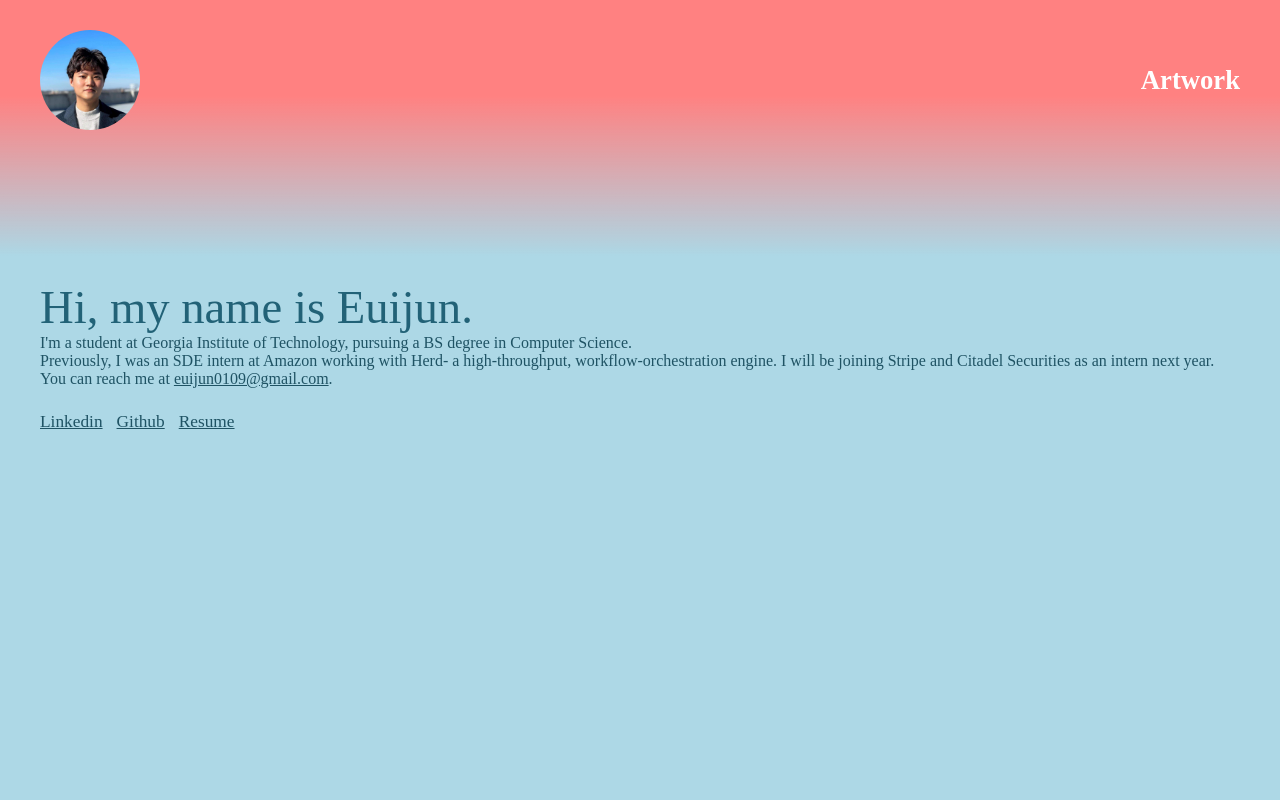
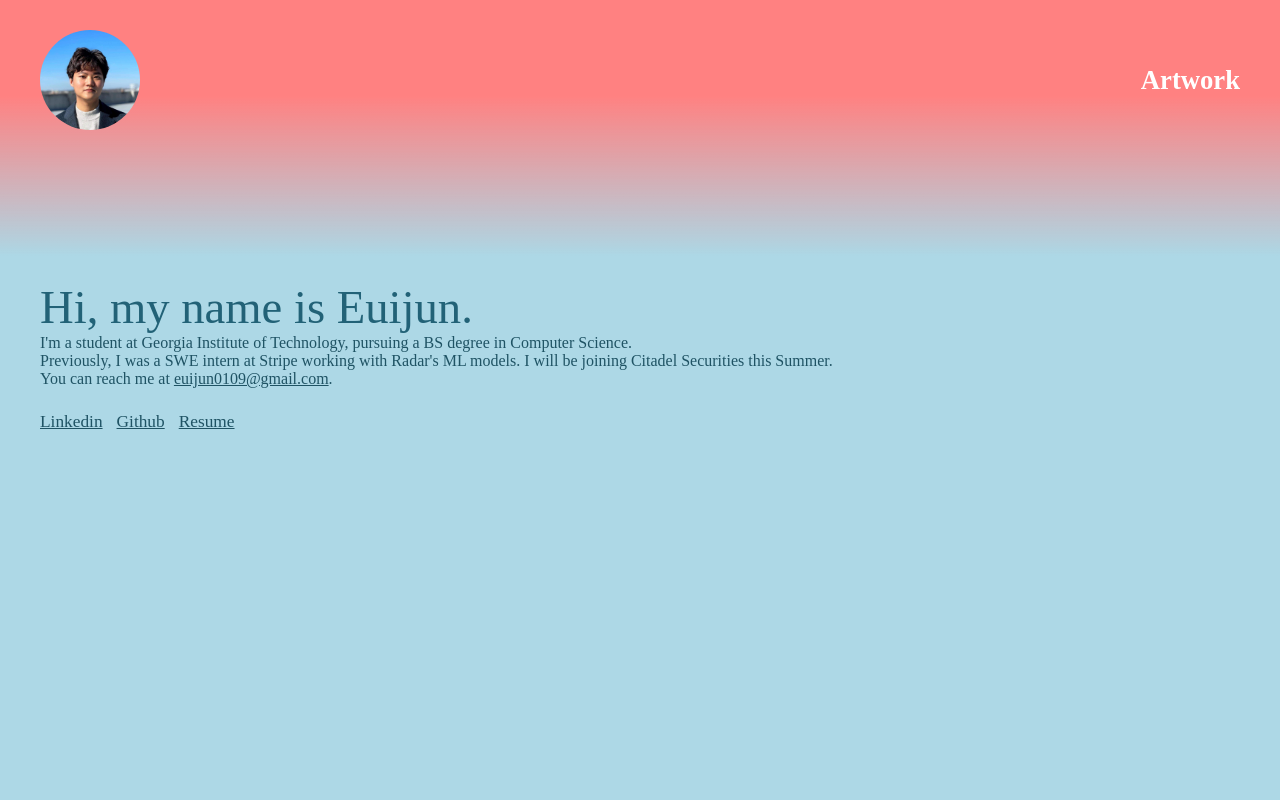
Before and after one commit to euijun0109/euijun0109.github.io, a plain HTML site: page index.html in a window 1280 px wide. Shown: the top 800 px of the page. Drawn offline with Linux system fonts and the light colour scheme; a web font is replaced by a local one.

Commit message:
update desc

```diff
--- a/index.html
+++ b/index.html
@@ -20,7 +20,7 @@
     <section id="section1">
         <h1>Hi, my name is Euijun.</h1>
         <p>I'm a student at Georgia Institute of Technology, pursuing a BS degree in Computer Science.</p>
-        <p>Previously, I was an SDE intern at Amazon working with Herd- a high-throughput, workflow-orchestration engine. I will be joining Stripe and Citadel Securities as an intern next year.</p>
+        <p>Previously, I was a SWE intern at Stripe working with Radar's ML models. I will be joining Citadel Securities this Summer.</p>
         <p>You can reach me at <a href="mailto:euijun0109@gmail.com">euijun0109@gmail.com</a>.</p>
         <ul class="links">
             <li><a href="https://www.linkedin.com/in/euijun-andy-choi-9259b067/" target="_blank">Linkedin</a></li>
```
